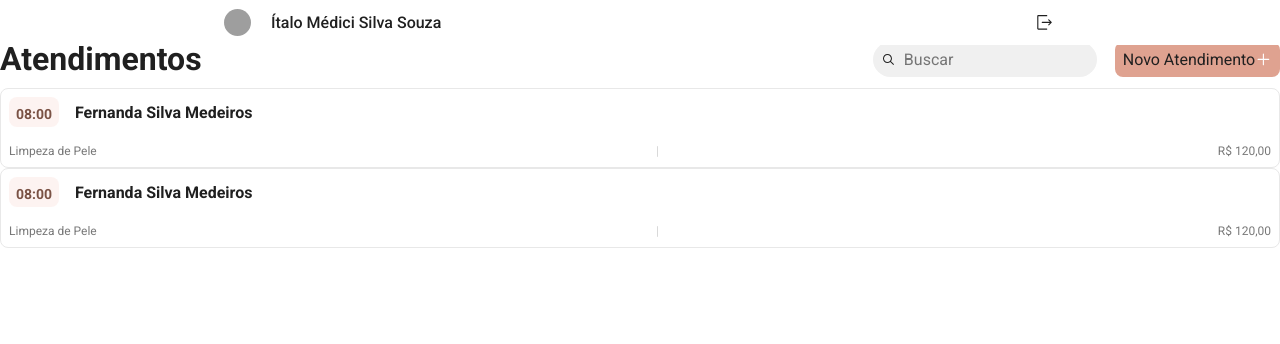
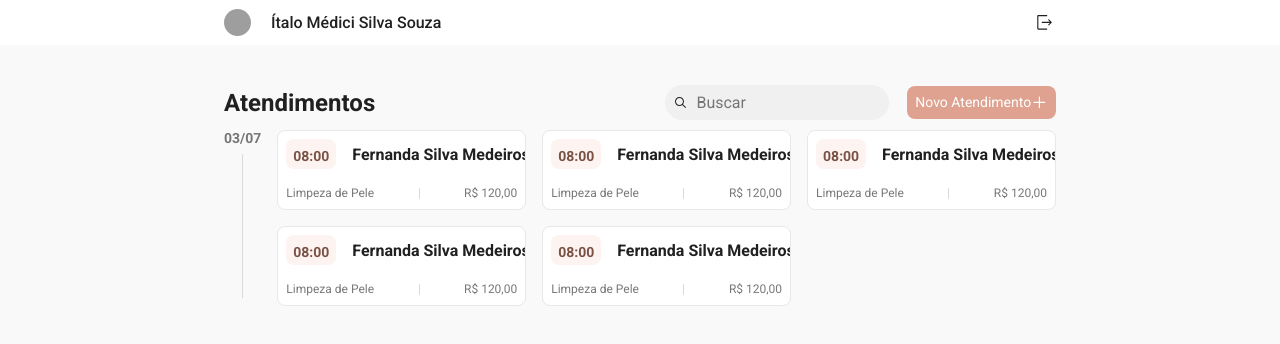
Before and after one commit to ItaloMedici/my-schedule-app, a React (Vite) app in the folder web/: page /home in a window 1280 px wide. Shown: the top 344 px of the page. Built offline with nearby package versions, Linux system fonts and the light colour scheme; grey boxes are pictures that could not be loaded.

Commit message:
fix: home layout

```diff
--- a/web/src/pages/Home/index.tsx
+++ b/web/src/pages/Home/index.tsx
@@ -3,16 +3,50 @@ import { Button } from '../../components/Button';
 import ButtonIcon from '../../components/ButtonIcon';
 import SearchField from '../../components/Fields/SearchField';
 import Navbar from '../../components/Navbar';
-import { PlusIcon } from '@radix-ui/react-icons'
+import { DividerVerticalIcon, PlusIcon } from '@radix-ui/react-icons'
 
-
-import { Main, Header, Wrapper } from './styles';
+import { Main, Header, Wrapper, Feed, Schedules, DateLegend } from './styles';
 import Schedule from '../../components/Schedule';
+import { MainContainer } from '../../styles/MainContainer';
+import { useIntl } from 'react-intl';
 
 const Home: React.FC = () => {
+  const { formatMessage } = useIntl();
+
+  const schedulesList = [{
+    day: '27/08',
+    schedules: [
+      {
+      id: 0,
+      description: 'Limpeza de Pele',
+      observation: undefined,
+      price: 120,
+      appointment: Date.now,
+      finished: false,
+    },
+    {
+      id: 0,
+      description: 'Cabelo',
+      observation: undefined,
+      price: 120,
+      appointment: Date.now,
+      finished: false,
+    },
+    {
+      id: 0,
+      description: 'Unha',
+      observation: undefined,
+      price: 120,
+      appointment: Date.now,
+      finished: false,
+    }
+  ]
+  }]
+
   return (
     <>
       <Navbar />
+
       <Main>
         <Header>
           <h1>Atendimentos</h1>
@@ -20,23 +54,33 @@ const Home: React.FC = () => {
             <SearchField />
             <Button
               onClick={(e) => { }}
+              idLabel="Novo Atendimento"
             >
-              Novo Atendimento
               <PlusIcon />
             </Button>
-            <ButtonIcon
+            <Button
               onClick={() => { }}
-            //bg={"var(--primary)"}
             >
               <PlusIcon />
-            </ButtonIcon>
+            </Button>
           </Wrapper>
         </Header>
         <SearchField />
-        <hr />
-        <Schedule />
-        <Schedule />
+        <Schedules>
+          <DateLegend>
+            <h4>03/07</h4>
+            <hr />
+          </DateLegend>
+          <Feed>
+            <Schedule />
+            <Schedule />
+            <Schedule />
+            <Schedule />
+            <Schedule />
+          </Feed>
+        </Schedules>
       </Main>
+
     </>
   );
 }
--- a/web/src/pages/Home/styles.ts
+++ b/web/src/pages/Home/styles.ts
@@ -1,26 +1,32 @@
+import SearchField from "../../components/Fields/SearchField";
 import { styled } from "../../theme/stitches.config";
 
 export const Container = styled('div', {});
 
 export const Main = styled('div', {
-  margin: '0 var(--horizontalPadding)',
+  horizontalPadding: '',
+  paddingTop: 45,
 
+  background: '$gray2',
+  height: '100vh',
   display: 'flex',
   flexDirection: 'column',
+
+  overflowY: 'scroll',
 
   '> :nth-child(2)': {
     display: 'none'
   },
 
-  '@media (max-width: 500px) ': {
-    '> :nth-child(2) ': {
+  '@bp3': {
+    '> :nth-child(2)': {
       display: 'inline-flex',
       marginBottom: '10px',
     }
   }
 });
 
-export const Header = styled('div', {
+export const Header = styled('header', {
   display: 'flex',
   alignItems: 'center',
 
@@ -32,6 +38,7 @@ export const Header = styled('div', {
 
   'h1': {
     flex: '1',
+    fontSize: '$2xl'
   }
 });
 
@@ -46,7 +53,7 @@ export const Wrapper = styled('div', {
     display: 'none'
   },
 
-  '@media (max-width: 700px)': {
+  '@bp4': {
     '> :nth-child(2)': {
       display: 'none'
     },
@@ -56,9 +63,64 @@ export const Wrapper = styled('div', {
     }
   },
 
-  '@media (max-width: 500px)': {
+  '@bp3': {
     '> :nth-child(1)': {
       display: 'none'
     }
   }
 });
+
+export const Schedules = styled('div', {
+  display: 'flex',
+  justifyContent: 'space-between',
+
+  '@bp4': {
+    flexDirection: 'column'
+  }
+})
+
+export const DateLegend = styled('aside', {
+  marginRight: '$4',
+  display: 'flex',
+  flexDirection: 'column',
+  alignItems: 'center',
+
+  h4: {
+    fontSize: '$sm',
+    color: '$textColor',
+    opacity: .6,
+  },
+
+  hr: {
+    borderLeft: '1px solid $gray6',
+    flex: 1,
+    margin: '$2'
+  },
+
+  '@bp4': {
+    marginRight: 0,
+    marginBottom: '$2',
+    flexDirection: 'row',
+
+    hr: {
+      borderTop: '1px solid $gray6',
+    }
+  }
+})
+
+export const Feed = styled('div', {
+  flex: 1,
+  display: 'grid',
+  gap: '$4',
+  '@bp0': {
+    gridTemplateColumns: '1fr 1fr 1fr',
+  },
+
+  '@bp1': {
+    gridTemplateColumns: '1fr 1fr',
+  },
+
+  '@bp3': {
+    gridTemplateColumns: '1fr'
+  },
+})
```
